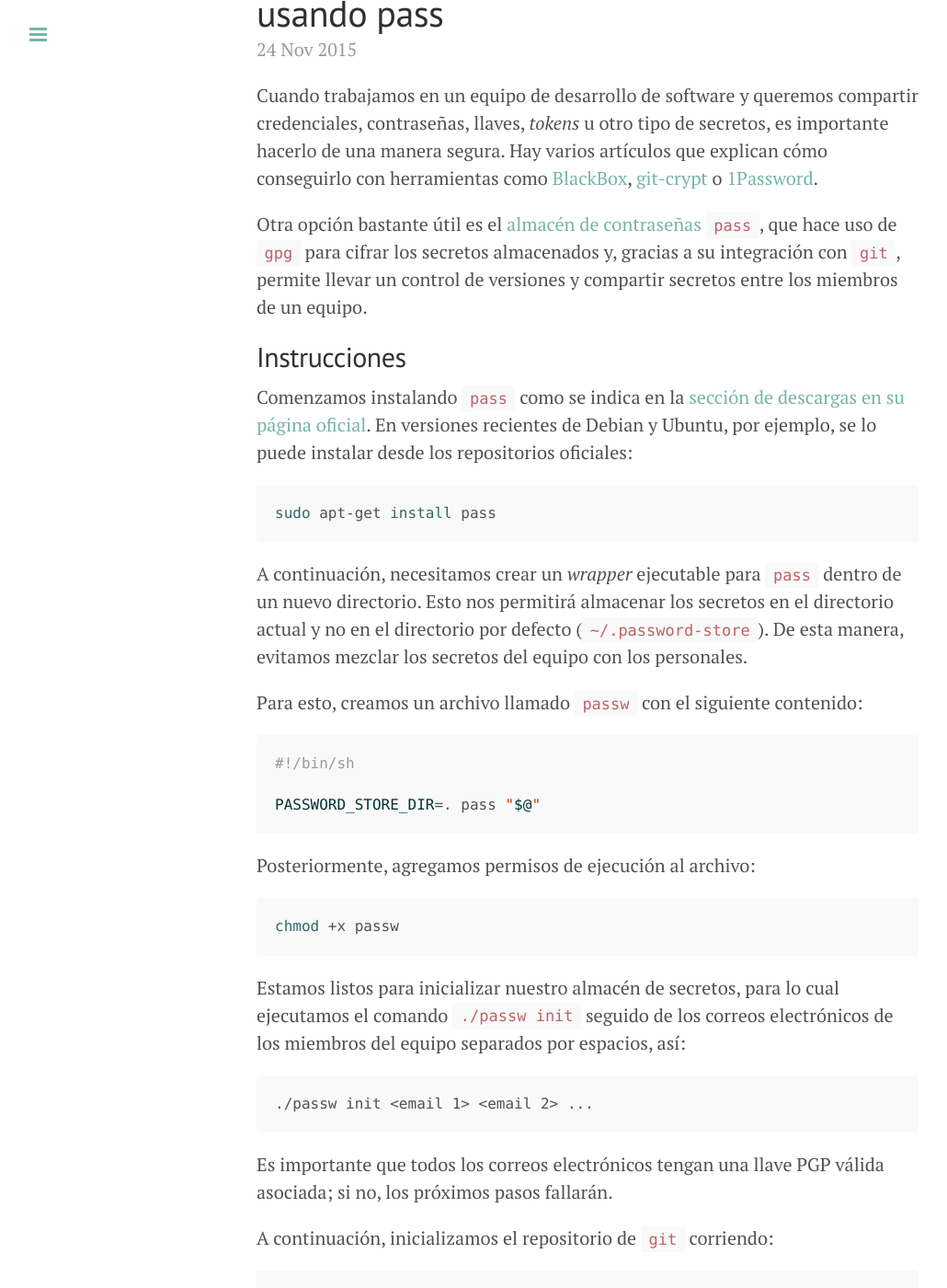
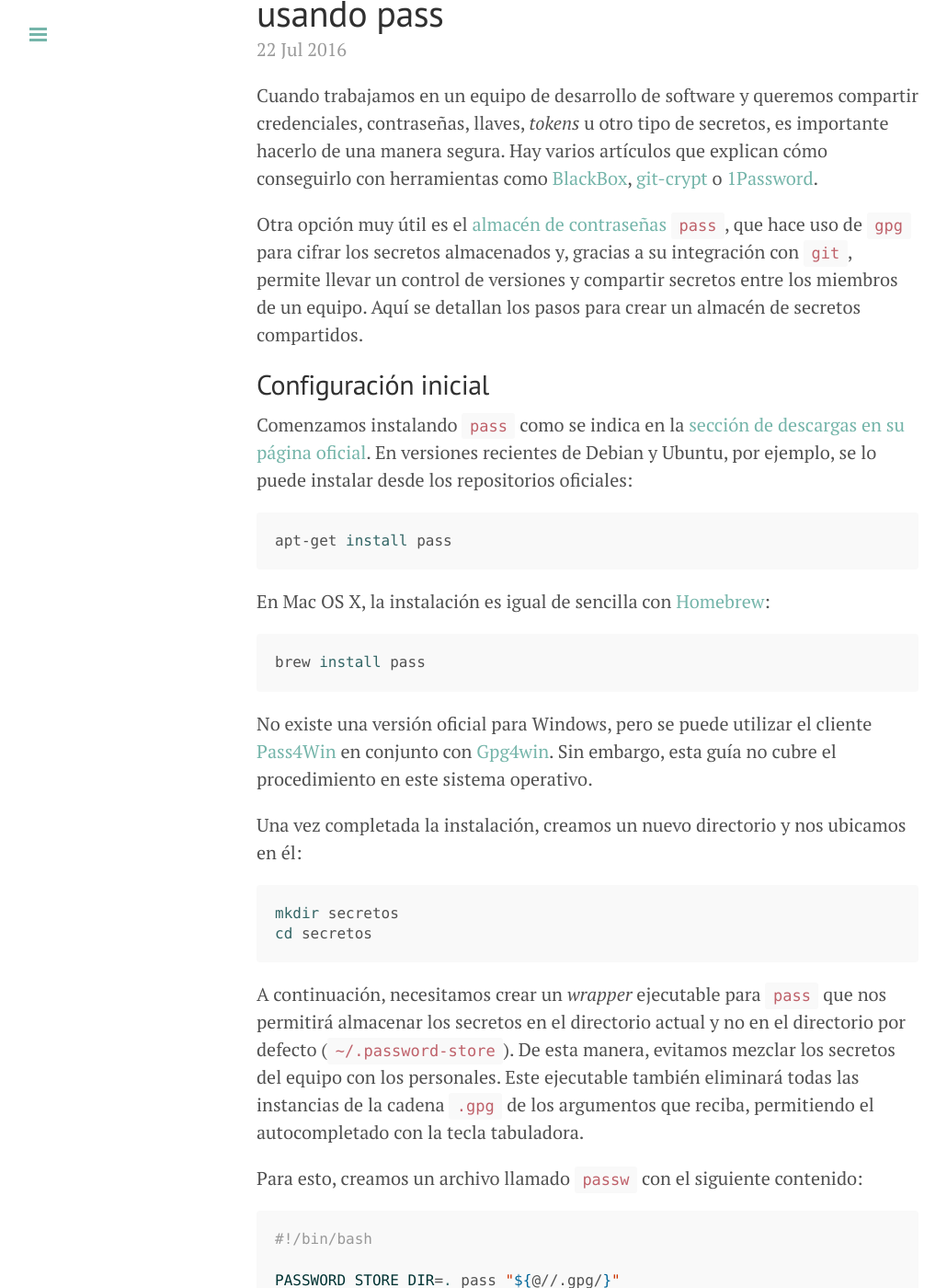
Before and after one commit to jreyes33/jreyes33.github.com, a Jekyll site: the page built from _posts/2016-07-22-compartir-secretos-equipo.md, in a window 1280 px wide and 1400 px high, scrolled down 193 px. Shown: the whole window at 92% size, without its empty margins (1-1031 px from the left). Built offline with Jekyll 4.4.1, drawn with Linux system fonts in a browser that asks for light colours; nearby versions of some CDN libraries; Markdown is read by kramdown in place of the engine named in the settings; some of the changed text lies outside the part shown.

Commit message:
Finish pass blog post, finally

````diff
--- a/_posts/2015-11-24-compartir-secretos-equipo.md
+++ b/_posts/2016-07-22-compartir-secretos-equipo.md
@@ -11,13 +11,14 @@
 [git-crypt](http://www.twinbit.it/en/blog/storing-sensitive-data-git-repository-using-git-crypt)
 o [1Password](https://blog.snap-ci.com/blog/2015/11/11/sharing-secrets-team/).
 
-Otra opción bastante útil es el
+Otra opción muy útil es el
 [almacén de contraseñas `pass`](http://www.passwordstore.org/), que hace uso
 de `gpg` para cifrar los secretos almacenados y, gracias a su integración con
 `git`, permite llevar un control de versiones y compartir secretos entre los
-miembros de un equipo.
+miembros de un equipo. Aquí se detallan los pasos para crear un almacén de
+secretos compartidos.
 
-## Instrucciones
+## Configuración inicial
 
 Comenzamos instalando `pass` como se indica en la
 [sección de descargas en su página oficial](http://www.passwordstore.org/#download).
@@ -25,20 +26,42 @@
 desde los repositorios oficiales:
 
 ```sh
-sudo apt-get install pass
+apt-get install pass
 ```
 
-A continuación, necesitamos crear un _wrapper_ ejecutable para `pass` dentro de un nuevo
-directorio. Esto nos permitirá almacenar los secretos en el directorio actual
-y no en el directorio por defecto (`~/.password-store`). De esta manera,
-evitamos mezclar los secretos del equipo con los personales.
+En Mac OS X, la instalación es igual de sencilla con
+[Homebrew](http://brew.sh/):
+
+```sh
+brew install pass
+```
+
+No existe una versión oficial para Windows, pero se puede utilizar el cliente
+[Pass4Win](https://github.com/mbos/Pass4Win) en conjunto con
+[Gpg4win](https://www.gpg4win.org/). Sin embargo, esta guía no cubre el
+procedimiento en este sistema operativo.
+
+Una vez completada la instalación, creamos un nuevo directorio y nos ubicamos
+en él:
+
+```sh
+mkdir secretos
+cd secretos
+```
+
+A continuación, necesitamos crear un _wrapper_ ejecutable para `pass` que nos
+permitirá almacenar los secretos en el directorio actual y no en el directorio
+por defecto (`~/.password-store`). De esta manera, evitamos mezclar los secretos
+del equipo con los personales. Este ejecutable también eliminará todas las
+instancias de la cadena `.gpg` de los argumentos que reciba, permitiendo el
+autocompletado con la tecla tabuladora.
 
 Para esto, creamos un archivo llamado `passw` con el siguiente contenido:
 
 ```sh
-#!/bin/sh
+#!/bin/bash
 
-PASSWORD_STORE_DIR=. pass "$@"
+PASSWORD_STORE_DIR=. pass "${@//.gpg/}"
 ```
 
 Posteriormente, agregamos permisos de ejecución al archivo:
@@ -52,11 +75,15 @@
 miembros del equipo separados por espacios, así:
 
 ```sh
-./passw init <email 1> <email 2> ...
+./passw init alicia@example.com bob@example.com carol@example.com
 ```
 
 Es importante que todos los correos electrónicos tengan una llave PGP válida
-asociada; si no, los próximos pasos fallarán.
+asociada; si no, los próximos pasos fallarán. Si nos hace falta una guía
+introductoria sobre este tema, tanto
+[la EFF](https://ssd.eff.org/es/module/como-usar-pgp-para-linux) como
+[la FSF](https://emailselfdefense.fsf.org/es/) han publicado excelentes recursos
+en español.
 
 A continuación, inicializamos el repositorio de `git` corriendo:
 
@@ -86,6 +113,19 @@
 [página oficial](http://www.passwordstore.org/) y, con más detalle, en su
 [manual](http://git.zx2c4.com/password-store/about/).
 
+
+## Sólo resta compartirlo con el equipo
+
+El repositorio que hemos inicializado en los pasos anteriores debe ser subido a
+un servidor de `git` para que los otros miembros del equipo puedan clonar sus
+copias del almacén de secretos.
+
+Todas las credenciales estarán cifradas, pero los correos electrónicos de los
+miembros del equipo serán visibles en el archivo `.gpg-id` y, posiblemente, en
+el historial de _commits_ del repositorio. Si esta información se considera
+sensible, no debemos subir el repositorio a servicios públicos de alojamiento
+de `git` (por ejemplo, GitHub).
+
 ## ¿Qué pasa si alguien se va del equipo? ¿Y si alguien más se une?
 
 Si queremos agregar o remover a alguien del equipo, basta con correr de nuevo el
````
